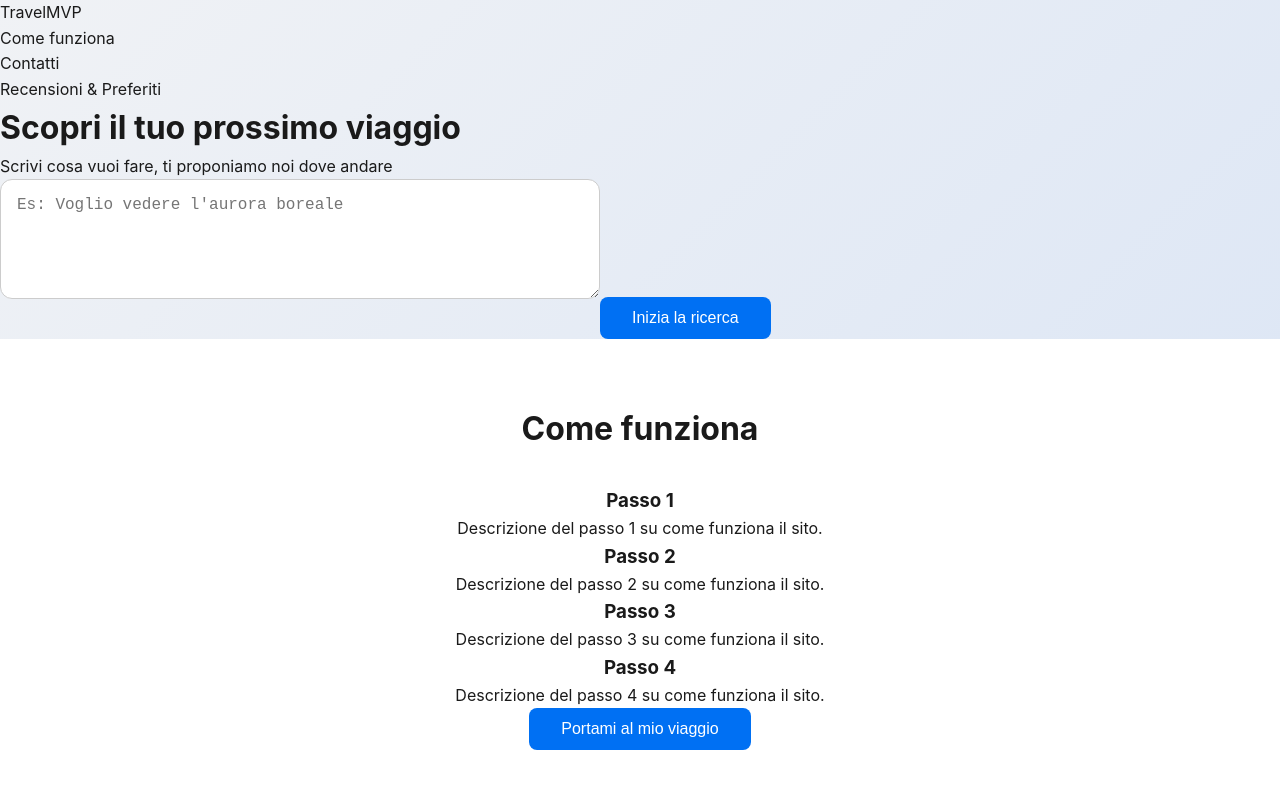
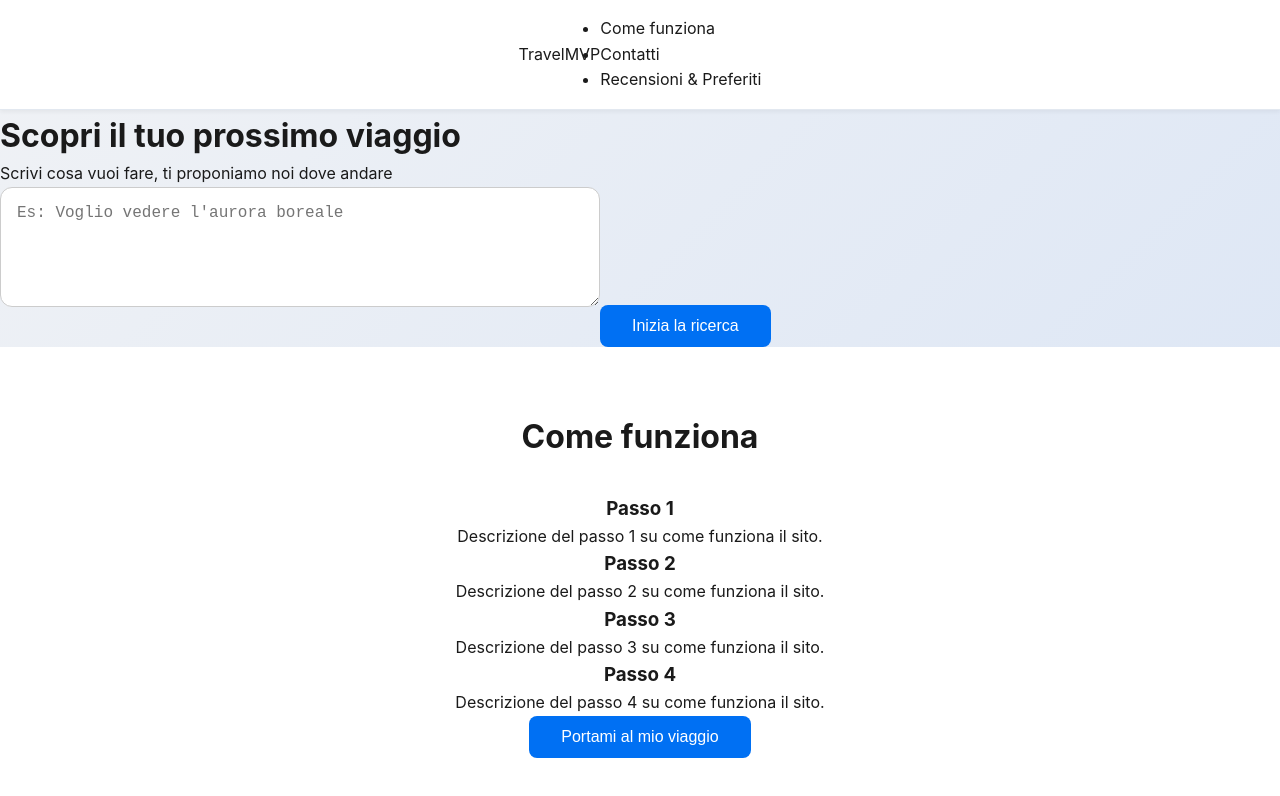
Before and after one commit to enricodifranco/travel-mvp-starter, a React (Create React App) app: page / in a window 1280 px wide. Shown: the top 796 px of the page. Built offline with nearby package versions, Linux system fonts and the light colour scheme.

Commit message:
Update Navbar.jsx

```diff
--- a/src/components/Navbar.jsx
+++ b/src/components/Navbar.jsx
@@ -1,4 +1,5 @@
 import React from 'react';
+import './Navbar.css'; // (opzionale, se vuoi aggiungere stile CSS separato)
 import { useNavigate, useLocation } from 'react-router-dom';
 
 const Navbar = () => {
@@ -25,7 +26,7 @@ const Navbar = () => {
   };
 
   return (
-    <nav className="bg-white shadow-md py-4 px-8 flex justify-between items-center sticky top-0 z-50">
+    <nav className="navbar">
       <div onClick={goToHome} className="text-2xl font-bold text-blue-600 cursor-pointer">
         TravelMVP
       </div>
```
